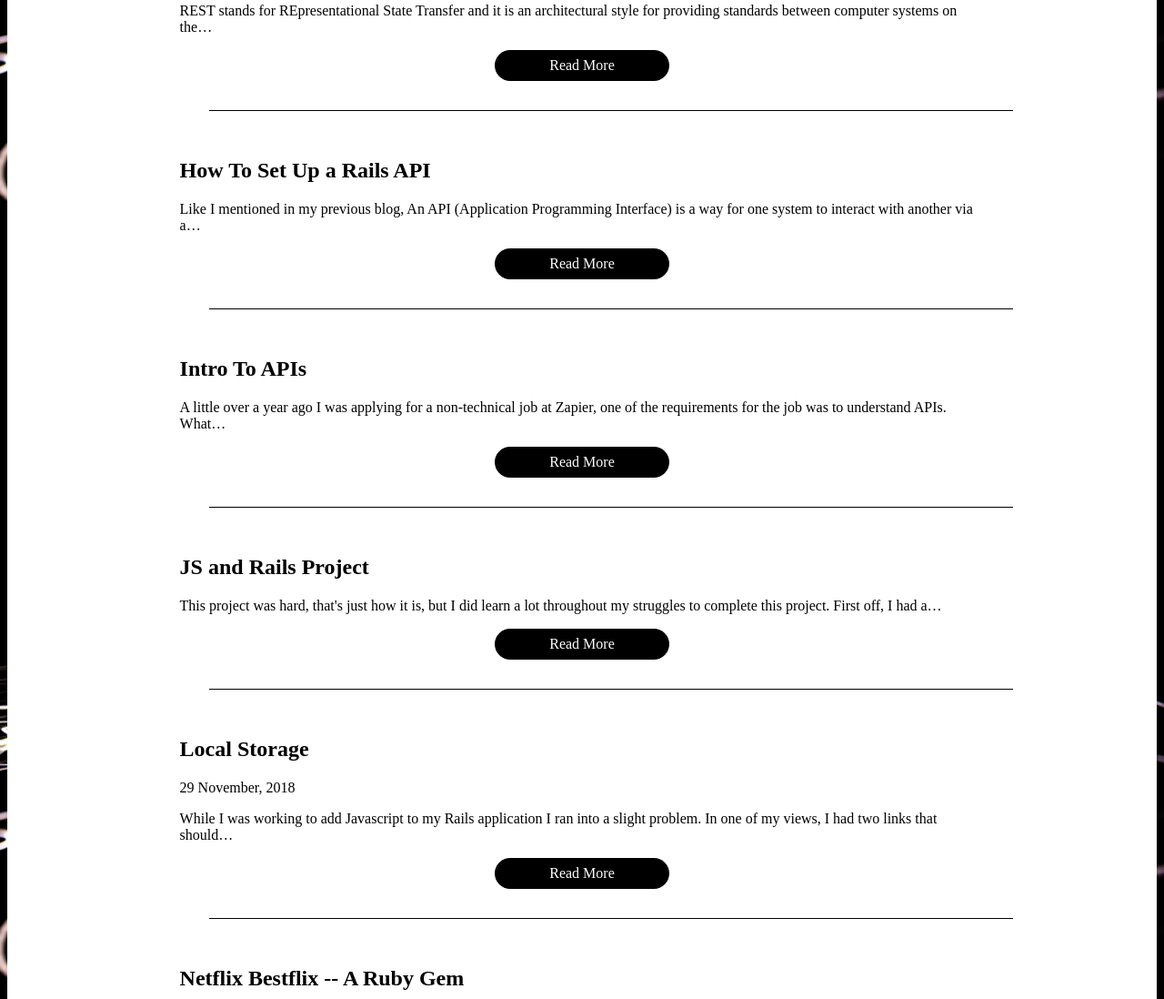
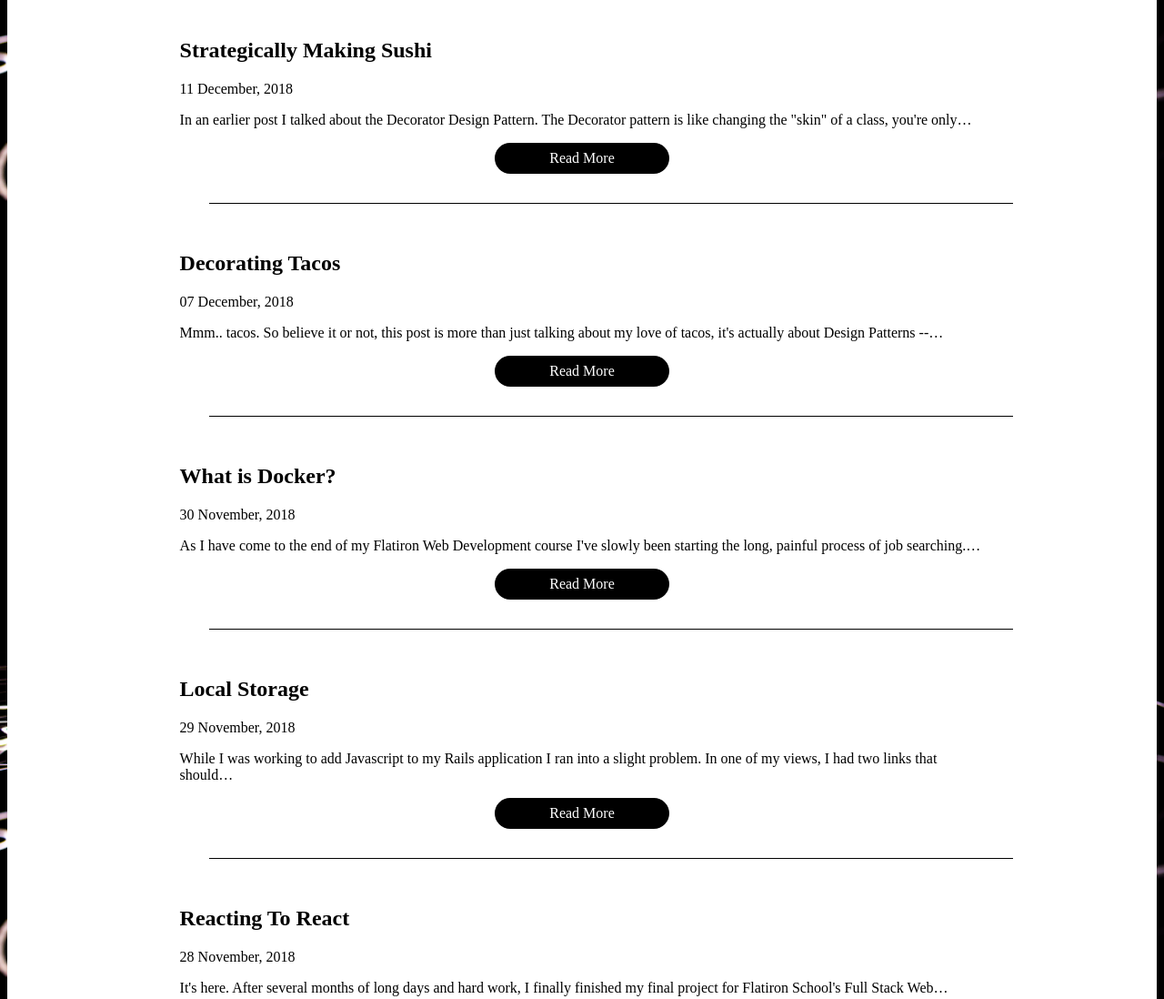
Before and after one commit to savyounts/savyounts.github.io, a Gatsby site: page /blog in a window 1280 px wide. Shown: the part 1400-2498 px from the top of the page at 91% size. Built offline with nearby package versions, Linux system fonts and the light colour scheme; Gatsby itself is replaced by a stand-in of ours.

Commit message:
add date to all blogs and order by date

```diff
--- a/src/pages/blog.js
+++ b/src/pages/blog.js
@@ -36,7 +36,7 @@ const masterDiv ={
 
 export const query = graphql`
   query {
-    allMarkdownRemark {
+    allMarkdownRemark(sort: { fields: [frontmatter___date], order: DESC }) {
       totalCount
       edges {
         node {
--- a/src/pages/decorating-tacos.md
+++ b/src/pages/decorating-tacos.md
@@ -1,6 +1,6 @@
 ---
 title: "Decorating Tacos"
-date:
+date: "2018-12-07"
 ---
 
 Mmm.. tacos.
--- a/src/pages/faster-active-record-queries.md
+++ b/src/pages/faster-active-record-queries.md
@@ -1,6 +1,6 @@
 ---
 title: "Faster ActiveRecord Queries"
-date:
+date: "2019-01-27"
 ---
 
 I was recently working on a project where something pretty big was pointed out to me, querying straight from your database is MUCH faster than using Ruby to make the same calculations. Before, when I was grabbing or manipulating information from my database, I was using methods like
--- a/src/pages/getting-started-with-angular.md
+++ b/src/pages/getting-started-with-angular.md
@@ -1,6 +1,6 @@
 ---
 title: "Getting Started With Angular"
-date:
+date: "2019-02-19"
 ---
 
 During my time at Flatiron School, we spent most of our Frontend time learning and working with [React](https://reactjs.org/), a JS library that uses components that make it painless to build interactive UIs. As I have been going through my job search, I've seen many postings that ask for experience in Angular, another JS library. This made me curious and want to see what the differences are and find out which one I may like better, so I decided to start Flatiron's Angular course.
--- a/src/pages/how-to-set-up-a-rails-api.md
+++ b/src/pages/how-to-set-up-a-rails-api.md
@@ -1,6 +1,6 @@
 ---
 title: "How To Set Up a Rails API"
-date:
+date: "2019-01-15"
 ---
 
 Like I mentioned in my previous blog,
--- a/src/pages/intro-to-apis.md
+++ b/src/pages/intro-to-apis.md
@@ -1,6 +1,6 @@
 ---
 title: "Intro To APIs"
-date:
+date: "2019-01-10"
 ---
 
 A little over a year ago I was applying for a non-technical job at [Zapier](https://zapier.com/), one of the requirements for the job was to understand APIs. What they are, how they work, how to talk-the-talk if not also walk-the-walk. I had absolutely no clue what an API was. So I did what any Millennial today would do and took to the Internet. I spent several days going through this big [tutorial ](https://zapier.com/learn/apis/)(that Zapier had actually created) learning what an API was. In the end, I felt like I knew barely more than I had when I started.
--- a/src/pages/js-and-rails-project.md
+++ b/src/pages/js-and-rails-project.md
@@ -1,6 +1,6 @@
 ---
 title: "JS and Rails Project"
-date: ""
+date: "2018-11-18"
 ---
 
 This project was hard, that's just how it is, but I did learn a lot throughout my struggles to complete this project. First off, I had a difficult time deciding the best way to implement the AJAX requests that I was required to have into the Rails app I had already built. Once I made a decision, I still ended up going back and changing how to do it several times.
--- a/src/pages/reacting-to-react.md
+++ b/src/pages/reacting-to-react.md
@@ -1,6 +1,6 @@
 ---
 title: "Reacting To React"
-date:
+date: "2018-11-28"
 ---
 
 It's here. After several months of long days and hard work, I finally finished my final project for Flatiron School's Full Stack Web Developer program.
--- a/src/pages/strategically-making-sushi.md
+++ b/src/pages/strategically-making-sushi.md
@@ -1,6 +1,6 @@
 ---
 title: "Strategically Making Sushi"
-date:
+date: "2018-12-11"
 ---
 
 In an earlier post I talked about the [Decorator Design Pattern](http://savyounts.com/decorating_tacos). The Decorator pattern is like changing the "skin" of a class, you're only adjusting the outside look of it, not anything that actually happens within the class itself. Today, we're going to dive in and talk about how to change the "guts" of a class with the Strategy Pattern.
--- a/src/pages/the-circle-of-lifecyle-methods.md
+++ b/src/pages/the-circle-of-lifecyle-methods.md
@@ -1,6 +1,6 @@
 ---
 title: "The Circle of Life(cycle) Methods"
-date:
+date: "2018-12-16"
 ---
 
 ![](https://media1.tenor.com/images/f36e795129d68eabc7336f69e142e7db/tenor.gif?itemid=9789392)
--- a/src/pages/what-is-docker.md
+++ b/src/pages/what-is-docker.md
@@ -1,6 +1,6 @@
 ---
 title: "What is Docker?"
-date:
+date: "2018-11-30"
 ---
 
 As I have come to the end of my Flatiron Web Development course I've slowly been starting the long, painful process of job searching. Throughout my search, I have come across many job descriptions that ask for experience with Docker, which led me to the question -- What the heck is Docker?
```
